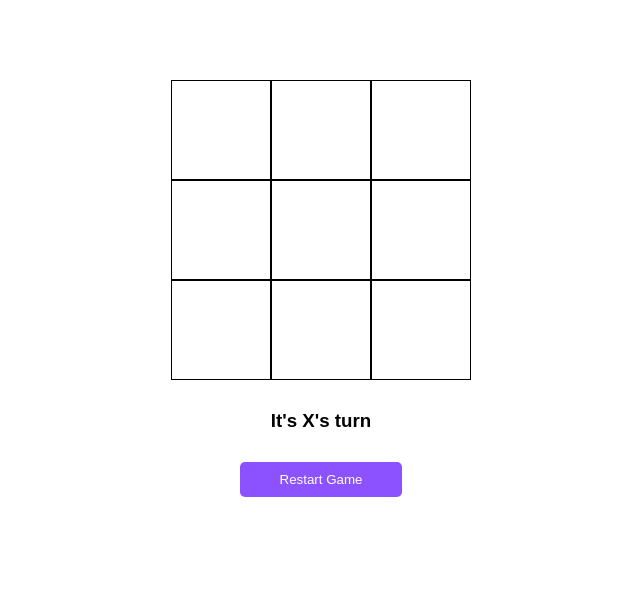
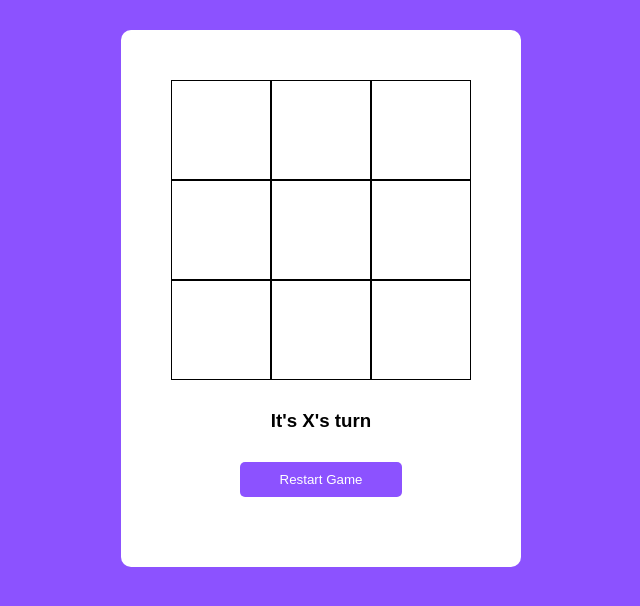
Before and after one commit to Margaryanoff/tictactoe, a plain HTML site: page index.html in a window 1280 px wide. Shown: the whole page, without its empty margins (319-959 px from the left). Drawn offline with nearby package versions, Linux system fonts and the light colour scheme.

Commit message:
Update style.css

```diff
--- a/css/style.css
+++ b/css/style.css
@@ -1,7 +1,7 @@
 @import url(./Reset.css);
 body {
     font-family: sans-serif;
-/*     background: #8c52ff; */
+    background: #8c52ff;
 }
 section {
     text-align: center;
```
